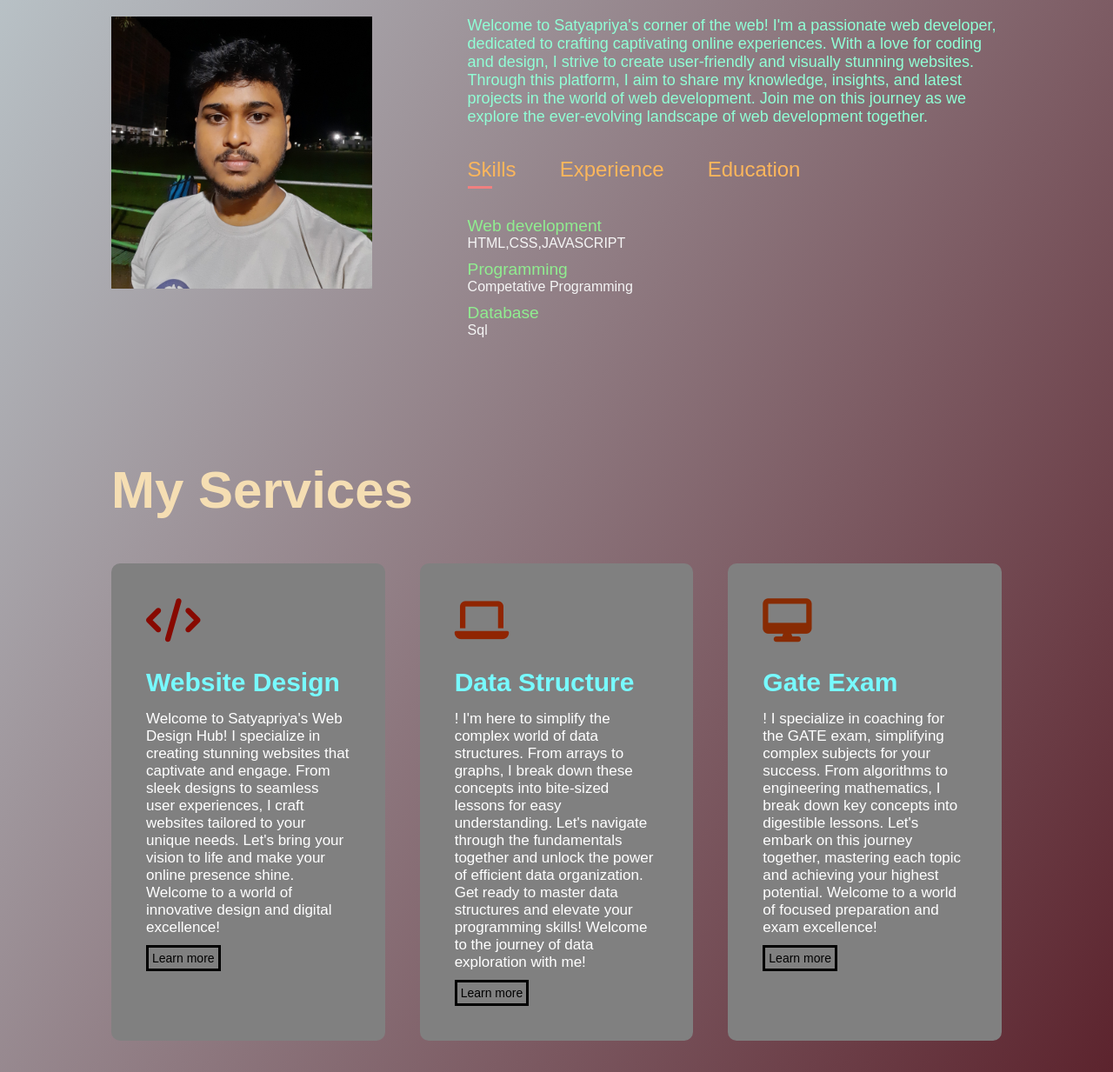
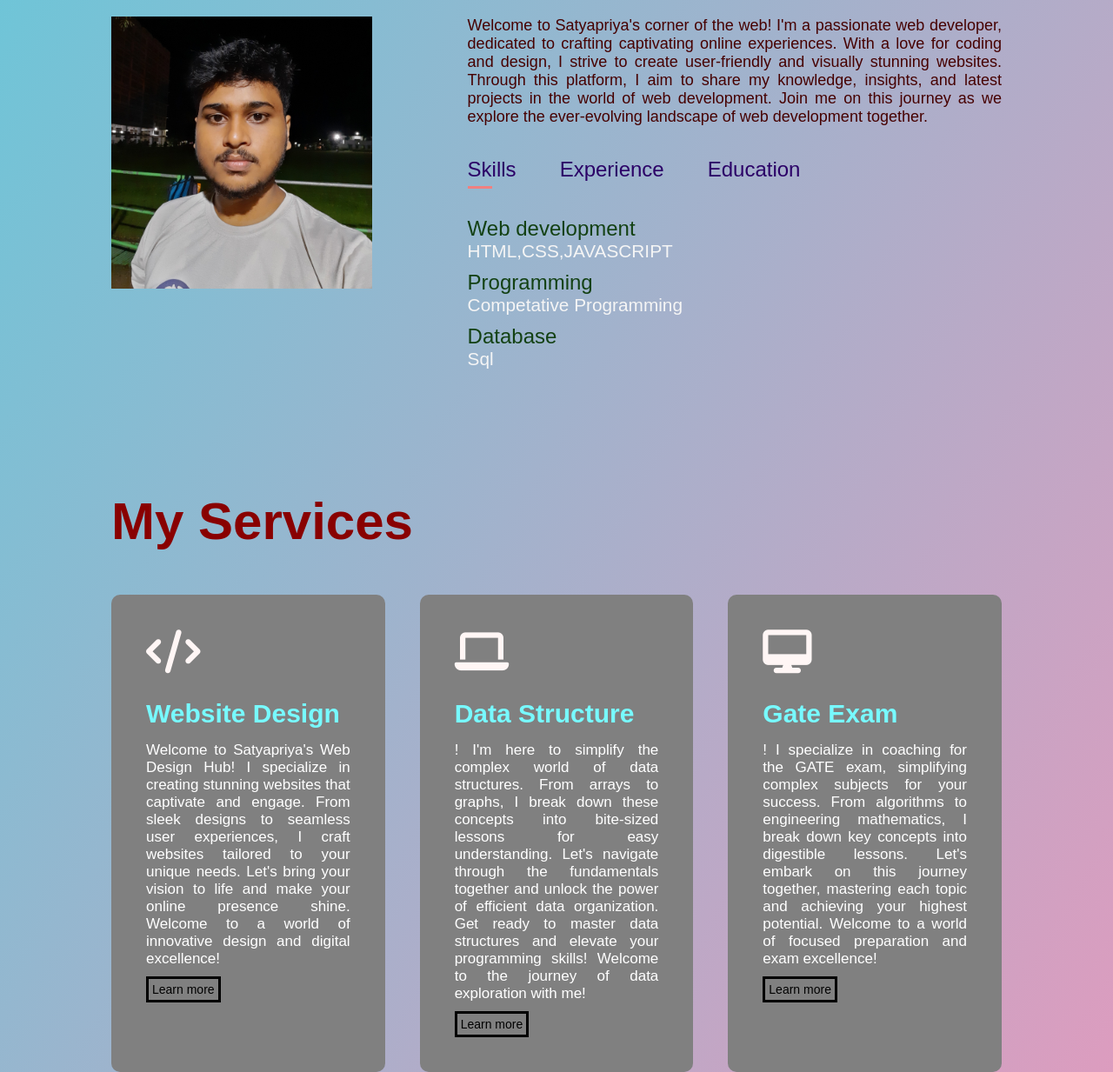
Before and after one commit to satyapriyaAchar/portfolio-javascript, a plain HTML site: page index.html in a window 1280 px wide. Shown: the part 1054-2287 px from the top of the page at 87% size. Drawn offline with Linux system fonts and the light colour scheme.

Commit message:
new commit

```diff
--- a/index.html
+++ b/index.html
@@ -44,7 +44,7 @@
                 <img src="./images/photo.jpg" alt="myphoto" class="myphoto">
                 </div>
                 <div class="col2">
-                     <p>Welcome to Satyapriya's corner of the web! I'm a passionate web developer, dedicated to crafting captivating online experiences. With a love for coding and design, I strive to create user-friendly and visually stunning websites. Through this platform, I aim to share my knowledge, insights, and latest projects in the world of web development. Join me on this journey as we explore the ever-evolving landscape of web development together.</p>
+                     <p class="content">Welcome to Satyapriya's corner of the web! I'm a passionate web developer, dedicated to crafting captivating online experiences. With a love for coding and design, I strive to create user-friendly and visually stunning websites. Through this platform, I aim to share my knowledge, insights, and latest projects in the world of web development. Join me on this journey as we explore the ever-evolving landscape of web development together.</p>
                     <div class="tab-titles">
                     <p class="tab-links active-link" onclick="opentab('skills')">Skills</p>
                     <p class="tab-links" onclick="opentab('experience')">Experience</p>
@@ -81,21 +81,21 @@
         <h1 class="sub-title">My Services</h1>
         <div class="services-list">
             <div>
-                <i class="fa-solid fa-code" style="color: #880900;"></i>
+                <i class="fa-solid fa-code" style="color: #fff6f5;"></i>
                 <h2>Website Design</h2>
-                <p>Welcome to Satyapriya's Web Design Hub! I specialize in creating stunning websites that captivate and engage. From sleek designs to seamless user experiences, I craft websites tailored to your unique needs. Let's bring your vision to life and make your online presence shine. Welcome to a world of innovative design and digital excellence!</p>
+                <p class="content">Welcome to Satyapriya's Web Design Hub! I specialize in creating stunning websites that captivate and engage. From sleek designs to seamless user experiences, I craft websites tailored to your unique needs. Let's bring your vision to life and make your online presence shine. Welcome to a world of innovative design and digital excellence!</p>
                 <a href="#">Learn more</a>
             </div>
             <div>
-                <i class="fa-solid fa-laptop" style="color: #902502;"></i>
+                <i class="fa-solid fa-laptop" style="color: #fff6f5;"></i>
                 <h2>Data Structure</h2>
-                <p>! I'm here to simplify the complex world of data structures. From arrays to graphs, I break down these concepts into bite-sized lessons for easy understanding. Let's navigate through the fundamentals together and unlock the power of efficient data organization. Get ready to master data structures and elevate your programming skills! Welcome to the journey of data exploration with me!</p>
+                <p class="content">! I'm here to simplify the complex world of data structures. From arrays to graphs, I break down these concepts into bite-sized lessons for easy understanding. Let's navigate through the fundamentals together and unlock the power of efficient data organization. Get ready to master data structures and elevate your programming skills! Welcome to the journey of data exploration with me!</p>
                 <a href="#">Learn more</a>
             </div>
             <div>
-                <i class="fa-solid fa-desktop" style="color: #882b03;"></i>
+                <i class="fa-solid fa-desktop" style="color: #fff6f5;"></i>
                 <h2>Gate Exam</h2>
-                <p>! I specialize in coaching for the GATE exam, simplifying complex subjects for your success. From algorithms to engineering mathematics, I break down key concepts into digestible lessons. Let's embark on this journey together, mastering each topic and achieving your highest potential. Welcome to a world of focused preparation and exam excellence!</p>
+                <p class="content">! I specialize in coaching for the GATE exam, simplifying complex subjects for your success. From algorithms to engineering mathematics, I break down key concepts into digestible lessons. Let's embark on this journey together, mastering each topic and achieving your highest potential. Welcome to a world of focused preparation and exam excellence!</p>
                 <a href="#">Learn more</a>
             </div>
         </div>
--- a/style.css
+++ b/style.css
@@ -7,16 +7,17 @@
 #header{
     width: 100%;
     height: 100vh;
-    /* background-color: #080808; */
+    background-image: url("./images/background.jpg");
     background-size: cover;
     background-position: center;
     background-attachment: fixed;
 }
 body {
-    background: linear-gradient(300deg, #000783, #48010c, #D4F1F4);
+    background: linear-gradient(300deg, #e4f98f, #f693b9, #4ed1df);
     background-size: 180% 180%;
     animation: gradient-animation 18s ease infinite;
     color: aliceblue;
+    font-size: 1.3rem;
   }
 
   @keyframes body {
@@ -34,6 +35,10 @@ body {
     padding: 10px 10%;
 
 }
+.content{
+    text-align: justify;
+    font-size: 2rem;
+}
 .navi{
 
     display: flex; /* side-by-side */
@@ -42,7 +47,7 @@ body {
     flex-wrap: wrap;
 }
 .navbar{
-    background-color: #f3bc77;
+    background-color: black;
     position: sticky;
     top: 0;
     overflow: hidden;
@@ -60,7 +65,7 @@ nav ul li{
 
 }
 nav ul li a{
-    color: darkred;
+    color: rgb(255, 243, 243);
     text-decoration: none;
     font-size: 22px;
     font-weight: bold;
@@ -68,7 +73,7 @@ nav ul li a{
     position: relative;
 }
 nav ul li a:hover{
-    color: rgb(0, 38, 255);
+    color: rgb(242, 255, 60);
 }
 nav ul li a::after{
     content: '';
@@ -99,7 +104,6 @@ nav ul li a:hover::after{
 /* ------------------about--------------- */
 #about{
     padding: 80px 0;
-    color: orange;
 }
 .row{
     display: flex; /*horizontal*/
@@ -115,13 +119,13 @@ nav ul li a:hover::after{
 }
 .col2 p{
     margin-top: 1rem;
-    color: rgb(144, 255, 214);
+    color: rgb(70, 1, 1);
     font-size: large;
 }
 .sub-title{
     font-size: 60px;
     font-weight: 600;
-    color:wheat;
+    color:rgb(137, 1, 1);
     margin-bottom: 2rem;
 }
 .tab-titles{
@@ -130,7 +134,7 @@ nav ul li a:hover::after{
 
 }
 .tab-titles p{
-    color:rgb(251, 182, 92);
+    color:rgb(43, 1, 103);
     font-size: 1.5rem;
 }
 .tab-links{
@@ -159,8 +163,9 @@ nav ul li a:hover::after{
     color: whitesmoke;
 }
 .tab-contents ul li span{
-    color: lightgreen;
-    font-size: 1.2rem;
+
+    color: rgb(19, 65, 19);
+    font-size: 1.5rem;
 }
 .tab-contents{
     display: none;
@@ -331,7 +336,7 @@ form input,form textarea{
     width: 100%;
     border: 0;
     outline: none;
-    background: #262626;
+    background: #e7d9d9;
     padding: 15px;
     margin: 15px 0;
     color: #fff;
```
